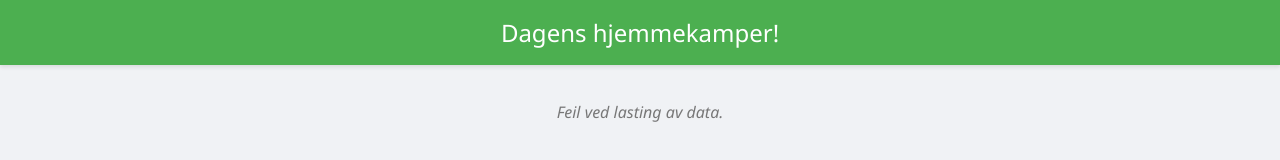
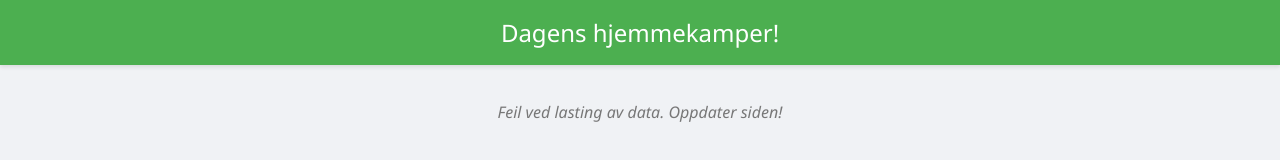
Before and after one commit to Sigurdbo/herkules, a plain HTML site: page index.html in a window 1280 px wide. Drawn offline with Linux system fonts and the light colour scheme; no server answers.

Commit message:
Update index.html

```diff
--- a/index.html
+++ b/index.html
@@ -3,7 +3,7 @@
 <head>
   <meta charset="UTF-8" />
   <meta name="viewport" content="width=device-width, initial-scale=1.0" />
-  <title>Dagens hjemmekamper</title>
+  <title>Dagens hjemmekamper </title>
   <style>
     body {
       font-family: 'Segoe UI', sans-serif;
@@ -140,7 +140,7 @@
       })
       .catch(error => {
         console.error('Error scraping table:', error);
-        document.getElementById('output').innerHTML = '<p>Feil ved lasting av data.</p>';
+        document.getElementById('output').innerHTML = '<p>Feil ved lasting av data. Oppdater siden!</p>';
       });
   </script>
 </body>
```
